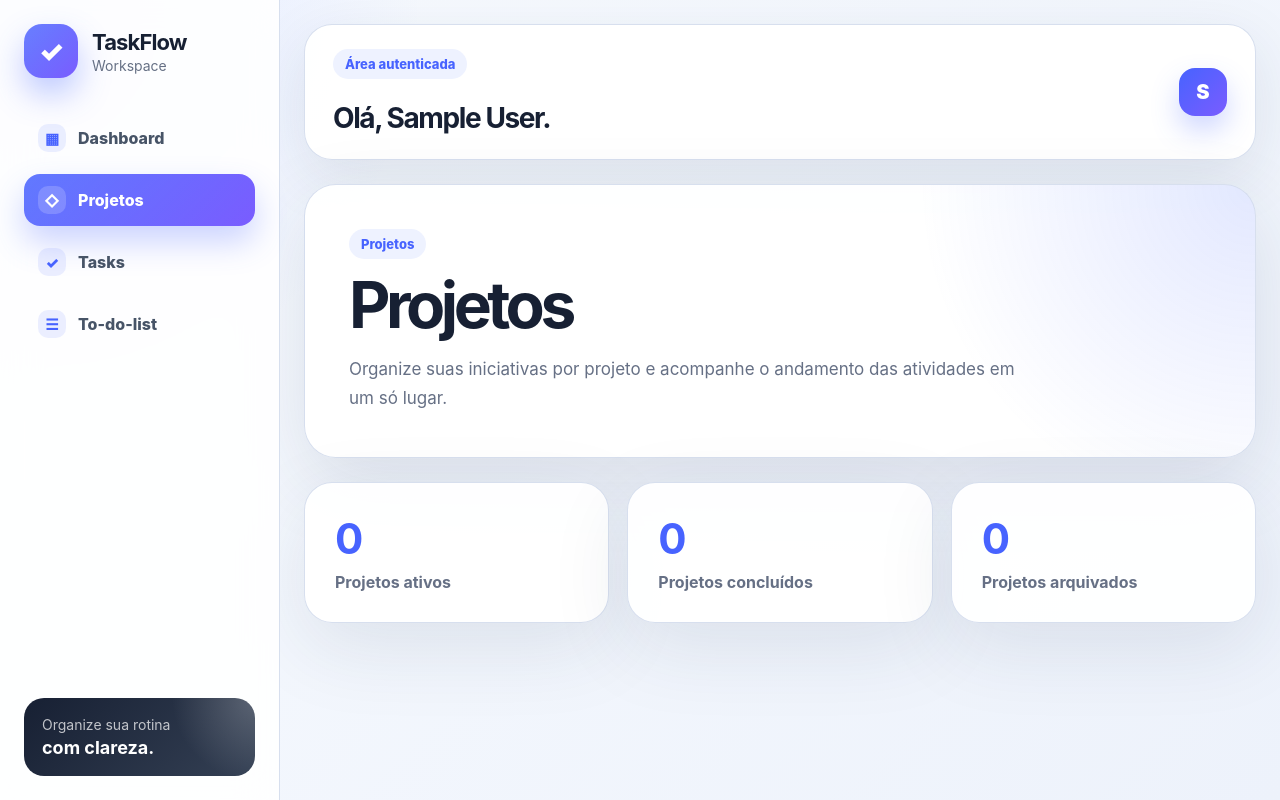
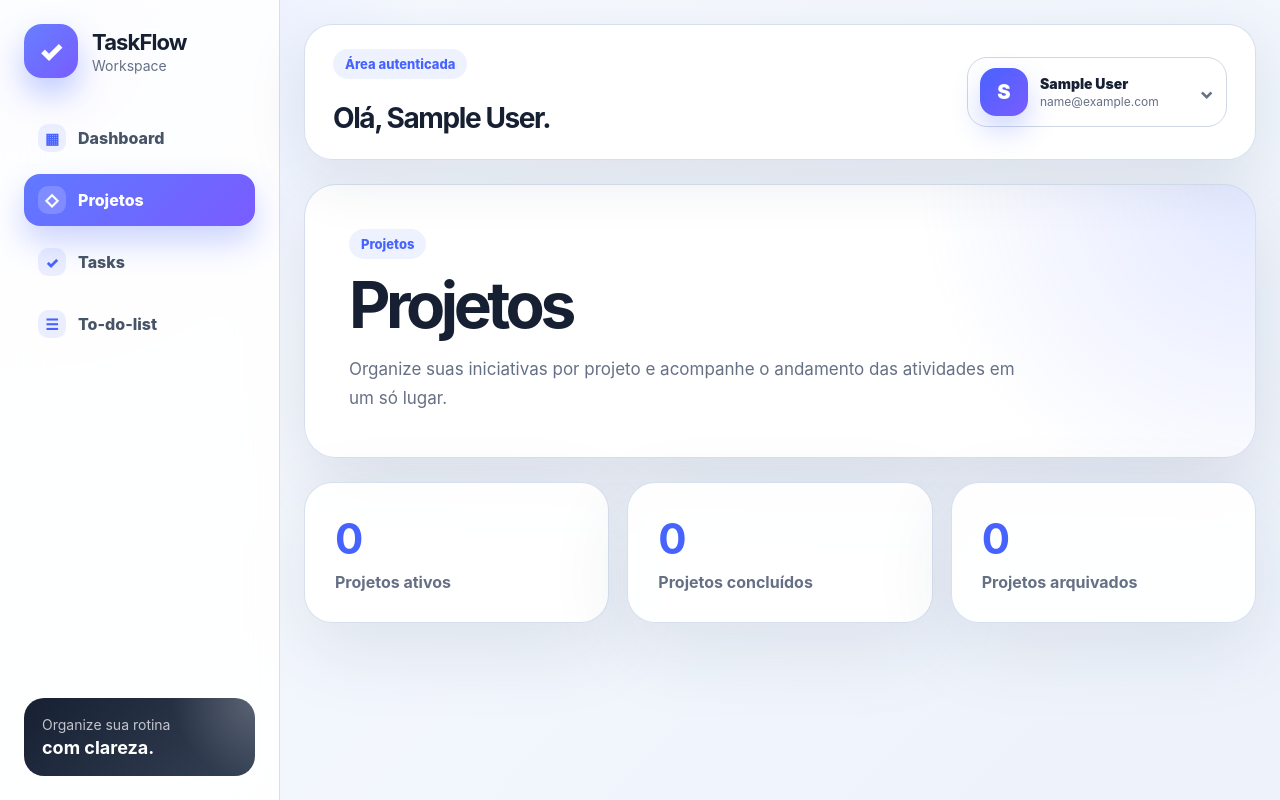
Before and after one commit to sandykmaciel/Projeto-Integrador, a React (Vite) app in the folder frontend/: page /projetos in a window 1280 px wide. Built offline with nearby package versions, Linux system fonts and the light colour scheme; no server answers; sample sign-in values are in the browser's storage.

Commit message:
feat: add top navbar with profile menu

```diff
--- a/frontend/src/App.jsx
+++ b/frontend/src/App.jsx
@@ -7,6 +7,9 @@ import ResetPassword from "./pages/ResetPassword";
 import Projects from "./pages/Projects";
 import Tasks from "./pages/Tasks";
 import TodoList from "./pages/TodoList";
+import ProfileSettings from "./pages/ProfileSettings";
+import Notifications from "./pages/Notifications";
+import History from "./pages/History";
 import AuthenticatedLayout from "./layouts/AuthenticatedLayout";
 
 export default function App() {
@@ -25,6 +28,9 @@ export default function App() {
           <Route path="/projetos" element={<Projects />} />
           <Route path="/tasks" element={<Tasks />} />
           <Route path="/todo-list" element={<TodoList />} />
+          <Route path="/perfil" element={<ProfileSettings />} />
+          <Route path="/notificacoes" element={<Notifications />} />
+          <Route path="/historico" element={<History />} />
         </Route>
       </Routes>
     </BrowserRouter>
--- /dev/null
+++ b/frontend/src/components/TopNavbar.jsx
@@ -0,0 +1,96 @@
+import { useState } from "react";
+import { Link, useNavigate } from "react-router-dom";
+
+export default function TopNavbar() {
+  const navigate = useNavigate();
+  const [isProfileMenuOpen, setIsProfileMenuOpen] = useState(false);
+
+  const user = JSON.parse(localStorage.getItem("taskflow:user") || "null");
+
+  const userInitial = user?.name?.charAt(0)?.toUpperCase() || "U";
+  const userName = user?.name || "Usuário";
+  const userEmail = user?.email || "usuario@email.com";
+
+  function handleToggleProfileMenu() {
+    setIsProfileMenuOpen((currentValue) => !currentValue);
+  }
+
+  function handleLogout() {
+    localStorage.removeItem("taskflow:token");
+    localStorage.removeItem("taskflow:user");
+
+    navigate("/login");
+  }
+
+  return (
+    <header className="top-navbar">
+      <div className="top-navbar-content">
+        <div>
+          <span className="eyebrow">Área autenticada</span>
+          <h1>Olá, {userName}.</h1>
+        </div>
+
+        <div className="profile-menu-wrapper">
+          <button
+            type="button"
+            className="profile-menu-button"
+            onClick={handleToggleProfileMenu}
+            aria-expanded={isProfileMenuOpen}
+            aria-label="Abrir menu de perfil"
+          >
+            <div className="user-chip">{userInitial}</div>
+
+            <div className="profile-button-text">
+              <strong>{userName}</strong>
+              <span>{userEmail}</span>
+            </div>
+
+            <span className="profile-menu-arrow">
+              {isProfileMenuOpen ? "⌃" : "⌄"}
+            </span>
+          </button>
+
+          {isProfileMenuOpen && (
+            <div className="profile-dropdown">
+              <div className="profile-dropdown-header">
+                <div className="user-chip small">{userInitial}</div>
+
+                <div>
+                  <strong>{userName}</strong>
+                  <span>{userEmail}</span>
+                </div>
+              </div>
+
+              <nav className="profile-dropdown-nav">
+                <Link
+                  to="/perfil"
+                  onClick={() => setIsProfileMenuOpen(false)}
+                >
+                  Configurações do perfil
+                </Link>
+
+                <Link
+                  to="/notificacoes"
+                  onClick={() => setIsProfileMenuOpen(false)}
+                >
+                  Notificações
+                </Link>
+
+                <Link
+                  to="/historico"
+                  onClick={() => setIsProfileMenuOpen(false)}
+                >
+                  Histórico
+                </Link>
+
+                <button type="button" onClick={handleLogout}>
+                  Logout
+                </button>
+              </nav>
+            </div>
+          )}
+        </div>
+      </div>
+    </header>
+  );
+}
--- a/frontend/src/index.css
+++ b/frontend/src/index.css
@@ -630,25 +630,6 @@ a:hover {
   padding: 24px;
 }
 
-.app-navbar-placeholder {
-  min-height: 104px;
-  display: flex;
-  align-items: center;
-  justify-content: space-between;
-  gap: 24px;
-  padding: 24px 28px;
-  border: 1px solid rgba(211, 220, 237, 0.9);
-  border-radius: 28px;
-  background: rgba(255, 255, 255, 0.94);
-  box-shadow: 0 18px 60px rgba(32, 48, 80, 0.1);
-}
-
-.app-navbar-placeholder h1 {
-  margin: 8px 0 0;
-  font-size: 28px;
-  letter-spacing: -0.05em;
-}
-
 .user-chip {
   width: 48px;
   height: 48px;
@@ -683,11 +664,6 @@ a:hover {
 
   .app-content-area {
     padding: 16px;
-  }
-
-  .app-navbar-placeholder {
-    align-items: flex-start;
-    flex-direction: column;
   }
 }
 
@@ -866,3 +842,200 @@ a:hover {
     padding: 28px;
   }
 }
+
+.top-navbar {
+  position: sticky;
+  top: 24px;
+  z-index: 20;
+}
+
+.top-navbar-content {
+  min-height: 104px;
+  display: flex;
+  align-items: center;
+  justify-content: space-between;
+  gap: 24px;
+  padding: 24px 28px;
+  border: 1px solid rgba(211, 220, 237, 0.9);
+  border-radius: 28px;
+  background: rgba(255, 255, 255, 0.94);
+  backdrop-filter: blur(18px);
+  box-shadow: 0 18px 60px rgba(32, 48, 80, 0.1);
+}
+
+.top-navbar-content h1 {
+  margin: 8px 0 0;
+  font-size: 28px;
+  letter-spacing: -0.05em;
+}
+
+.profile-menu-wrapper {
+  position: relative;
+}
+
+.profile-menu-button {
+  min-width: 260px;
+  border: 1px solid #d0d7e2;
+  border-radius: 20px;
+  padding: 10px 12px;
+  cursor: pointer;
+  background: #ffffff;
+  display: flex;
+  align-items: center;
+  gap: 12px;
+  color: #172033;
+  transition:
+    border-color 0.2s,
+    box-shadow 0.2s,
+    transform 0.2s;
+}
+
+.profile-menu-button:hover {
+  border-color: #556cff;
+  box-shadow: 0 0 0 5px rgba(85, 108, 255, 0.1);
+  transform: translateY(-1px);
+}
+
+.profile-button-text {
+  min-width: 0;
+  flex: 1;
+  text-align: left;
+}
+
+.profile-button-text strong,
+.profile-button-text span {
+  display: block;
+}
+
+.profile-button-text strong {
+  color: #172033;
+  font-size: 14px;
+  font-weight: 900;
+  white-space: nowrap;
+  overflow: hidden;
+  text-overflow: ellipsis;
+}
+
+.profile-button-text span {
+  margin-top: 2px;
+  color: #667085;
+  font-size: 12px;
+  white-space: nowrap;
+  overflow: hidden;
+  text-overflow: ellipsis;
+}
+
+.profile-menu-arrow {
+  color: #667085;
+  font-size: 18px;
+  font-weight: 900;
+}
+
+.user-chip.small {
+  width: 40px;
+  height: 40px;
+  border-radius: 14px;
+  font-size: 16px;
+}
+
+.profile-dropdown {
+  position: absolute;
+  top: calc(100% + 12px);
+  right: 0;
+  width: 292px;
+  padding: 12px;
+  border: 1px solid rgba(211, 220, 237, 0.95);
+  border-radius: 22px;
+  background: rgba(255, 255, 255, 0.98);
+  box-shadow: 0 24px 70px rgba(32, 48, 80, 0.18);
+  z-index: 30;
+}
+
+.profile-dropdown-header {
+  display: flex;
+  align-items: center;
+  gap: 12px;
+  padding: 12px;
+  border-radius: 16px;
+  background: #f8fbff;
+}
+
+.profile-dropdown-header strong,
+.profile-dropdown-header span {
+  display: block;
+}
+
+.profile-dropdown-header strong {
+  color: #172033;
+  font-size: 14px;
+}
+
+.profile-dropdown-header span {
+  margin-top: 2px;
+  color: #667085;
+  font-size: 12px;
+}
+
+.profile-dropdown-nav {
+  margin-top: 10px;
+  display: flex;
+  flex-direction: column;
+  gap: 6px;
+}
+
+.profile-dropdown-nav a,
+.profile-dropdown-nav button {
+  width: 100%;
+  border: none;
+  border-radius: 14px;
+  padding: 12px;
+  cursor: pointer;
+  background: transparent;
+  color: #475467;
+  font: inherit;
+  font-weight: 800;
+  text-align: left;
+  text-decoration: none;
+  transition:
+    background 0.2s,
+    color 0.2s;
+}
+
+.profile-dropdown-nav a:hover,
+.profile-dropdown-nav button:hover {
+  background: #eef2ff;
+  color: #4763ff;
+  text-decoration: none;
+}
+
+.profile-dropdown-nav button {
+  color: #b42318;
+}
+
+.profile-dropdown-nav button:hover {
+  background: #fff1f0;
+  color: #b42318;
+}
+
+@media (max-width: 720px) {
+  .top-navbar {
+    position: relative;
+    top: 0;
+  }
+
+  .top-navbar-content {
+    align-items: flex-start;
+    flex-direction: column;
+  }
+
+  .profile-menu-wrapper,
+  .profile-menu-button {
+    width: 100%;
+  }
+
+  .profile-dropdown {
+    position: static;
+    width: 100%;
+    margin-top: 12px;
+  }
+}
--- a/frontend/src/layouts/AuthenticatedLayout.jsx
+++ b/frontend/src/layouts/AuthenticatedLayout.jsx
@@ -1,9 +1,9 @@
 import { Navigate, Outlet } from "react-router-dom";
 import Sidebar from "../components/Sidebar";
+import TopNavbar from "../components/TopNavbar";
 
 export default function AuthenticatedLayout() {
   const token = localStorage.getItem("taskflow:token");
-  const user = JSON.parse(localStorage.getItem("taskflow:user") || "null");
 
   if (!token) {
     return <Navigate to="/login" replace />;
@@ -14,16 +14,7 @@ export default function AuthenticatedLayout() {
       <Sidebar />
 
       <section className="app-content-area">
-        <header className="app-navbar-placeholder">
-          <div>
-            <span className="eyebrow">Área autenticada</span>
-            <h1>Olá, {user?.name || "usuário"}.</h1>
-          </div>
-
-          <div className="user-chip">
-            {user?.name?.charAt(0)?.toUpperCase() || "U"}
-          </div>
-        </header>
+        <TopNavbar />
 
         <section className="app-page-content">
           <Outlet />
--- /dev/null
+++ b/frontend/src/pages/History.jsx
@@ -0,0 +1,33 @@
+export default function History() {
+  return (
+    <section className="module-screen">
+      <div className="module-hero">
+        <span className="eyebrow">Histórico</span>
+
+        <h1>Histórico</h1>
+
+        <p>
+          Consulte registros de alterações, acessos e movimentações realizadas
+          no sistema.
+        </p>
+      </div>
+
+      <section className="module-grid">
+        <article>
+          <strong>0</strong>
+          <span>Alterações registradas</span>
+        </article>
+
+        <article>
+          <strong>0</strong>
+          <span>Acessos recentes</span>
+        </article>
+
+        <article>
+          <strong>0</strong>
+          <span>Eventos do sistema</span>
+        </article>
+      </section>
+    </section>
+  );
+}
--- /dev/null
+++ b/frontend/src/pages/Notifications.jsx
@@ -0,0 +1,33 @@
+export default function Notifications() {
+  return (
+    <section className="module-screen">
+      <div className="module-hero">
+        <span className="eyebrow">Notificações</span>
+
+        <h1>Notificações</h1>
+
+        <p>
+          Acompanhe alertas importantes sobre prazos, tarefas e movimentações da
+          sua conta.
+        </p>
+      </div>
+
+      <section className="module-grid">
+        <article>
+          <strong>0</strong>
+          <span>Não lidas</span>
+        </article>
+
+        <article>
+          <strong>0</strong>
+          <span>Alertas de prazo</span>
+        </article>
+
+        <article>
+          <strong>0</strong>
+          <span>Atualizações</span>
+        </article>
+      </section>
+    </section>
+  );
+}
--- /dev/null
+++ b/frontend/src/pages/ProfileSettings.jsx
@@ -0,0 +1,33 @@
+export default function ProfileSettings() {
+  return (
+    <section className="module-screen">
+      <div className="module-hero">
+        <span className="eyebrow">Perfil</span>
+
+        <h1>Configurações do perfil</h1>
+
+        <p>
+          Gerencie suas informações pessoais, preferências de conta e dados de
+          acesso.
+        </p>
+      </div>
+
+      <section className="module-grid">
+        <article>
+          <strong>Dados</strong>
+          <span>Informações pessoais</span>
+        </article>
+
+        <article>
+          <strong>Conta</strong>
+          <span>Preferências de acesso</span>
+        </article>
+
+        <article>
+          <strong>Segurança</strong>
+          <span>Proteção da conta</span>
+        </article>
+      </section>
+    </section>
+  );
+}
```
